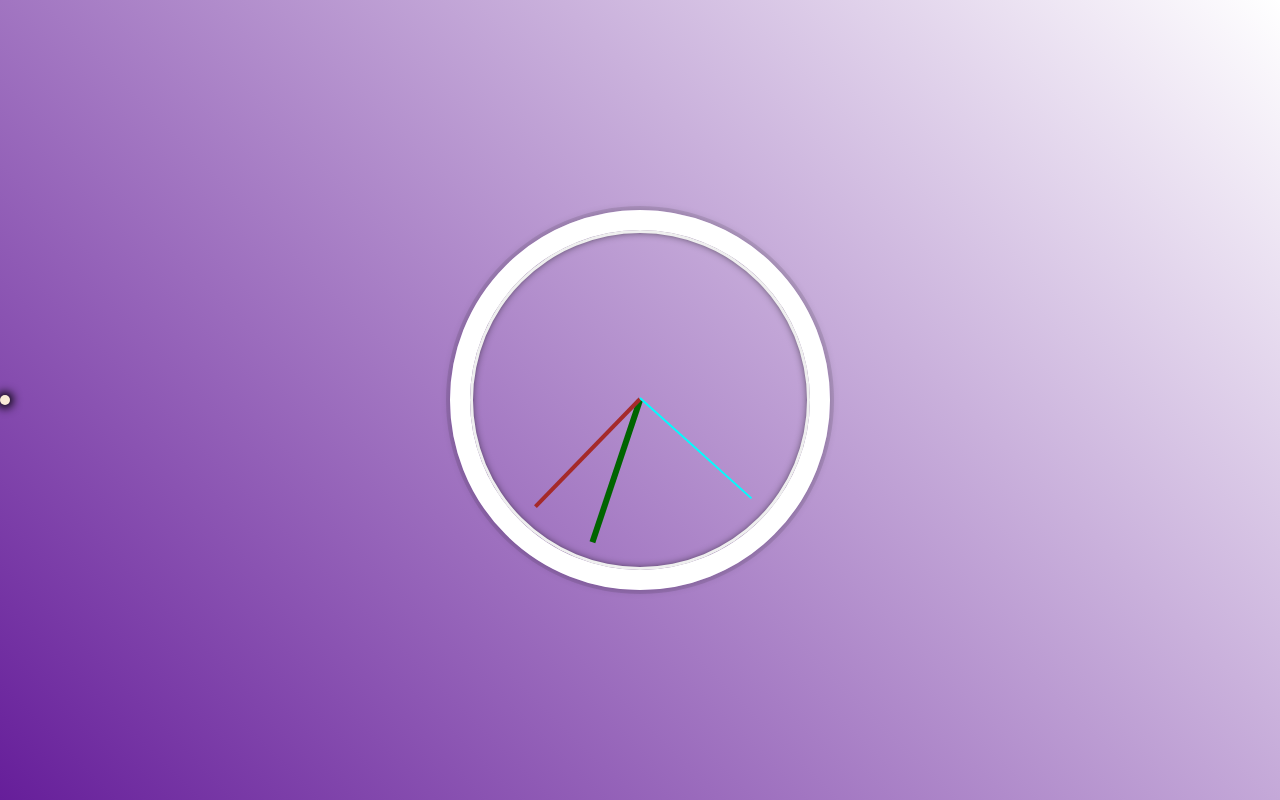
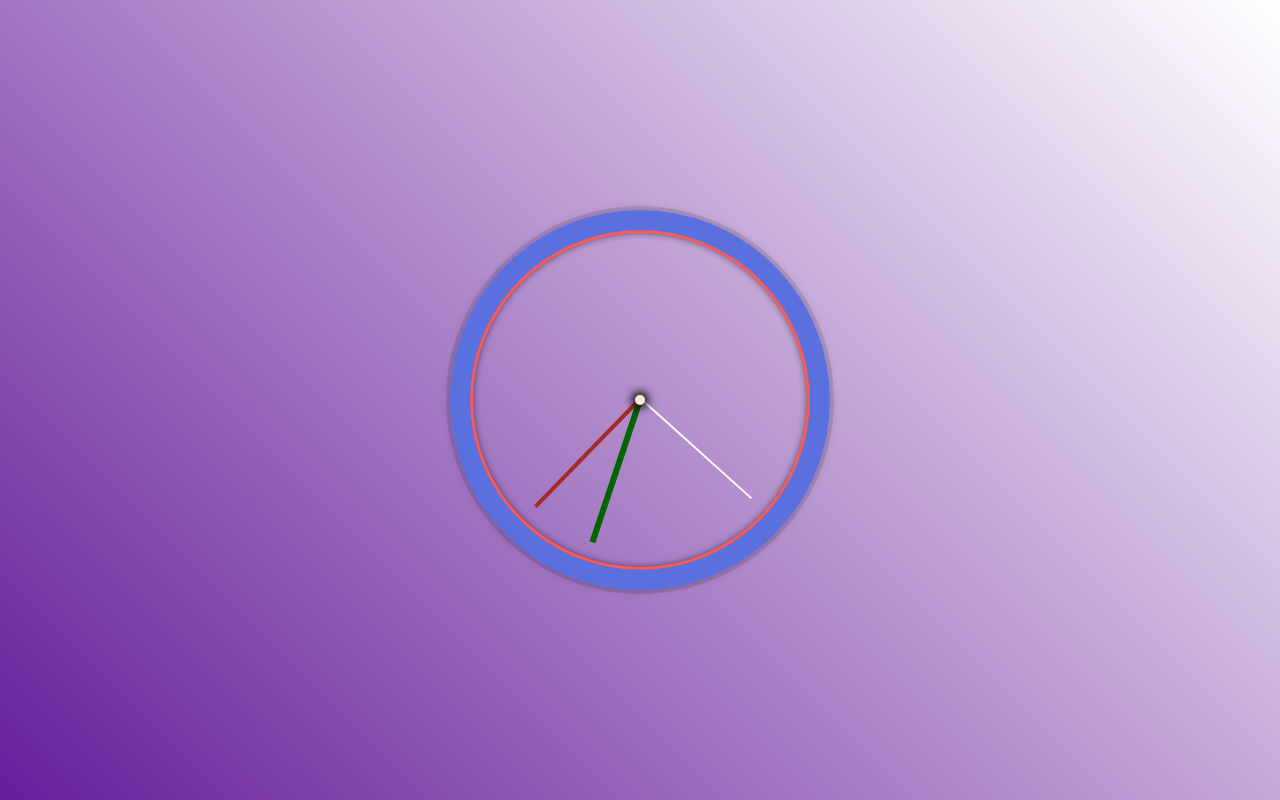
Before and after one commit to sutangu/DialWatch, a website: page index.html in a window 1280 px wide. Drawn offline with Linux system fonts and the light colour scheme.

Commit message:
styles upgraded

```diff
--- a/styles.css
+++ b/styles.css
@@ -14,18 +14,19 @@ body {
     flex:1;
     min-height: 100vh;
     align-items: center;
+    justify-content: center;
 }
 .clock {
     width: 30rem;
     height: 30rem;
-    border:20px solid white;
+    border:20px solid #5a70de;
     border-radius:50%;
     margin:50px auto;
     position: relative;
     padding:2rem;
     box-shadow:
             0 0 0 4px rgba(0,0,0,0.1),
-            inset 0 0 0 3px #EFEFEF,
+            inset 0 0 0 3px #f95b5b,
             inset 0 0 10px black,
             0 0 10px rgba(0,0,0,0.2);
 }
@@ -48,7 +49,7 @@ body {
 }
 
 .second-hand {
-    background-color: aqua;
+    background-color: #fdfdfd;
     height: 2px;
 }
 
```
